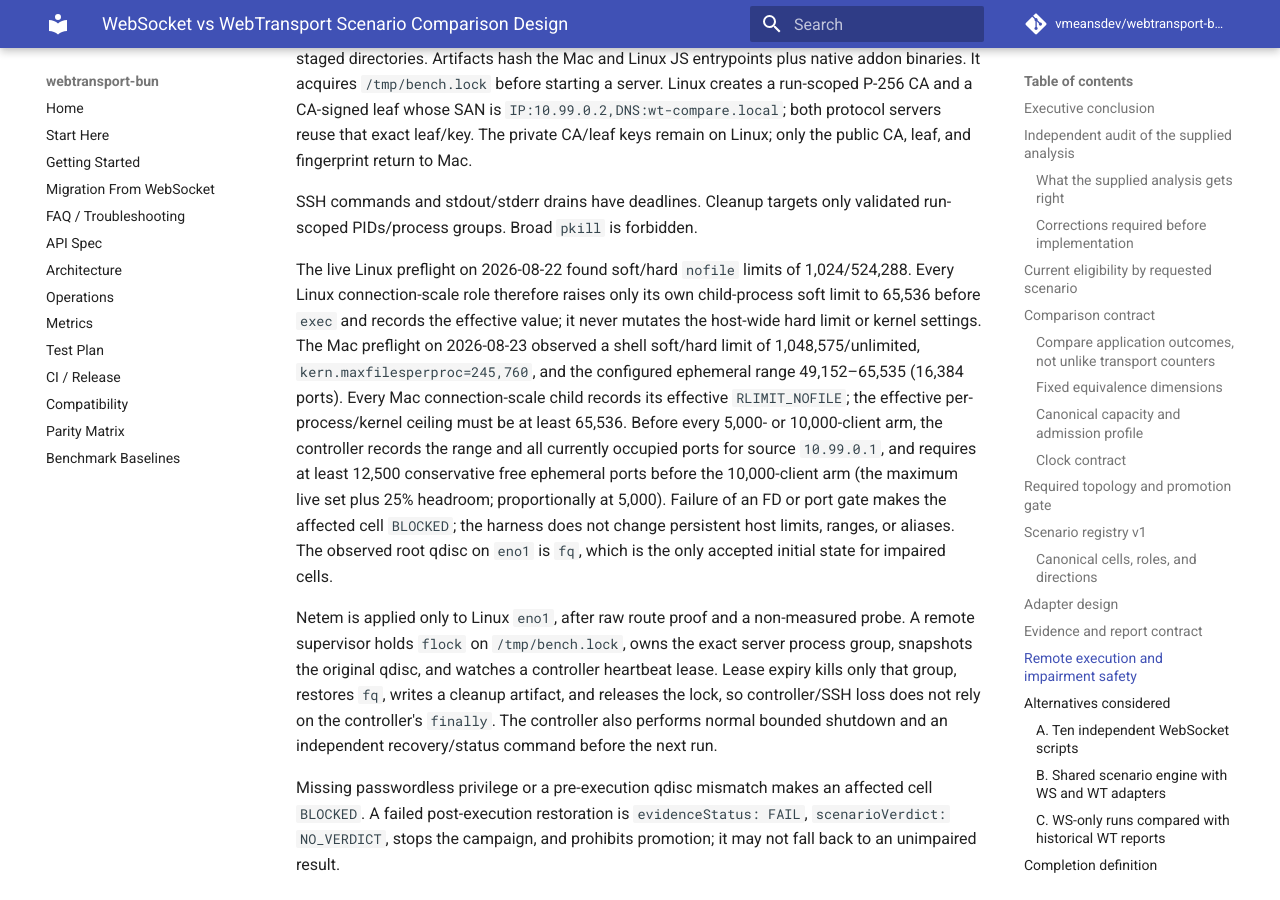
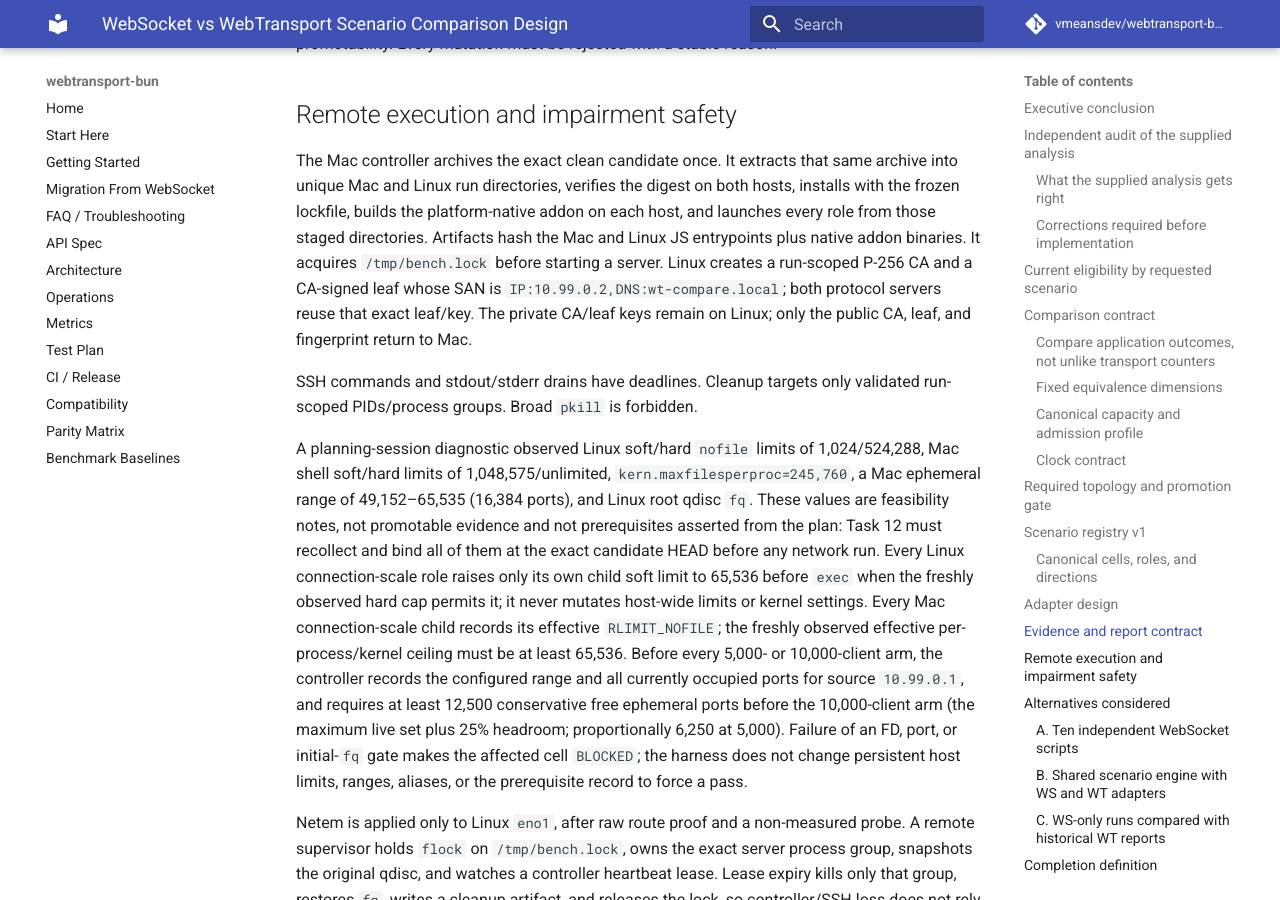
Before and after one commit to vmeansdev/webtransport-bun, an MkDocs documentation site: the page built from docs/superpowers/specs/2026-08-22-ws-wt-scenario-comparison-design.md, in a window 1280 px wide and 900 px high, scrolled down 13367 px. Built offline with MkDocs 1.6.1 and Material for MkDocs 9.7.7, drawn with Linux system fonts in a browser that asks for light colours; comment, search, counter and statistics services are not loaded; some of the changed text lies outside the part shown.

Commit message:
Repair plan proof contracts so execution stays public-API-only
Formal architecture review found that host diagnostics were presented too strongly and that the public WT metrics surface cannot echo applied capacity configuration. Reclassify planning observations as non-promotable, require fresh campaign preflight, and bind the exact normalized profile submitted at the public API seam without inventing a runtime echo.

Constraint: WebTransport product and native API changes remain out of scope.

Rejected: Add an applied-config snapshot API | unnecessary product-scope expansion for this comparison harness.

Confidence: high

Scope-risk: narrow

Reversibility: clean

Directive: Do not label submitted WT options as runtime-applied configuration; use source/binary binding and behavioral counters as specified.

Tested: Independent design and plan preflights approved exact repaired bytes; git diff --cached --check passed.

Not-tested: Formal architect and critic must re-review the new commit identity before implementation.

```diff
--- a/docs/superpowers/specs/2026-08-22-ws-wt-scenario-comparison-design.md
+++ b/docs/superpowers/specs/2026-08-22-ws-wt-scenario-comparison-design.md
@@ -169,8 +169,14 @@
 setup schedule is also part of the scenario hash. Capacity and rate-limit
 counters are emitted by both adapters. Hitting a frozen transport/admission
 limit is a valid numeric `MISS`, never an excuse to alter the profile or rerun
-one protocol with looser settings. A comparator rejects a missing or unequal
-profile, profile hash, applied-value echo, or admission-counter schema.
+one protocol with looser settings. Each adapter records the exact canonically
+serialized profile it submits and its SHA-256. Fake-backed adapter tests prove
+those exact values reach the public constructor/options seam, while the source
+archive and platform-binary hashes bind the implementation that performs the
+submission. WT's public metrics surface does not expose a runtime applied-config
+snapshot, so the evidence never claims one; limit/rate counters are behavioral
+corroboration only. A comparator rejects a missing or unequal registry profile,
+submitted-profile bytes/hash, or admission-counter schema.
 
 ### Clock contract
 
@@ -372,8 +378,10 @@
 - full candidate SHA, clean-tree proof, source archive SHA-256, executable and
   toolchain identities;
 - scenario ID, canonical config, scenario hash, seed, repetition and arm order;
-- capacity-profile ID/hash, every requested/applied limit and rate, admission
-  counters, connection ramp, and Mac/Linux FD/port capacity proofs;
+- capacity-profile ID/hash, every requested limit/rate, exact normalized
+  submitted-profile bytes/hash, admission counters, connection ramp, and
+  Mac/Linux FD/port capacity proofs; no field is labeled a runtime-applied WT
+  echo;
 - distinct Mac/Linux host IDs, OS/arch/CPU/Bun, process roles;
 - route/interface/address/MTU and server-observed peer proof;
 - TLS/SNI/certificate fingerprint and compression mode;
@@ -412,22 +420,24 @@
 SSH commands and stdout/stderr drains have deadlines. Cleanup targets only
 validated run-scoped PIDs/process groups. Broad `pkill` is forbidden.
 
-The live Linux preflight on 2026-08-22 found soft/hard `nofile` limits of
-1,024/524,288. Every Linux connection-scale role therefore raises only its own
-child-process soft limit to 65,536 before `exec` and records the effective
-value; it never mutates the host-wide hard limit or kernel settings. The Mac
-preflight on 2026-08-23 observed a shell soft/hard limit of
-1,048,575/unlimited, `kern.maxfilesperproc=245,760`, and the configured
-ephemeral range 49,152–65,535 (16,384 ports). Every Mac connection-scale child
-records its effective `RLIMIT_NOFILE`; the effective per-process/kernel ceiling
-must be at least 65,536. Before every 5,000- or 10,000-client arm, the controller
-records the range and all currently occupied ports for source `10.99.0.1`, and
-requires at least 12,500 conservative free ephemeral ports before the
-10,000-client arm (the maximum live set plus 25% headroom; proportionally at
-5,000). Failure of an FD or port gate makes the affected cell `BLOCKED`; the
-harness does not change persistent host limits, ranges, or aliases. The
-observed root qdisc on `eno1` is `fq`, which is the only accepted initial state
-for impaired cells.
+A planning-session diagnostic observed Linux soft/hard `nofile` limits of
+1,024/524,288, Mac shell soft/hard limits of 1,048,575/unlimited,
+`kern.maxfilesperproc=245,760`, a Mac ephemeral range of 49,152–65,535
+(16,384 ports), and Linux root qdisc `fq`. These values are feasibility notes,
+not promotable evidence and not prerequisites asserted from the plan: Task 12
+must recollect and bind all of them at the exact candidate HEAD before any
+network run. Every Linux connection-scale role raises only its own child soft
+limit to 65,536 before `exec` when the freshly observed hard cap permits it;
+it never mutates host-wide limits or kernel settings. Every Mac
+connection-scale child records its effective `RLIMIT_NOFILE`; the freshly
+observed effective per-process/kernel ceiling must be at least 65,536. Before
+every 5,000- or 10,000-client arm, the controller records the configured range
+and all currently occupied ports for source `10.99.0.1`, and requires at least
+12,500 conservative free ephemeral ports before the 10,000-client arm (the
+maximum live set plus 25% headroom; proportionally 6,250 at 5,000). Failure of
+an FD, port, or initial-`fq` gate makes the affected cell `BLOCKED`; the harness
+does not change persistent host limits, ranges, aliases, or the prerequisite
+record to force a pass.
 
 Netem is applied only to Linux `eno1`, after raw route proof and a non-measured
 probe. A remote supervisor holds `flock` on `/tmp/bench.lock`, owns the exact
```
Also changed, not shown: other parts of docs/superpowers/specs/2026-08-22-ws-wt-scenario-comparison-design.md (+3 -3 lines), docs/superpowers/plans/2026-08-22-ws-wt-scenario-comparison.md (+21 -13 lines).
